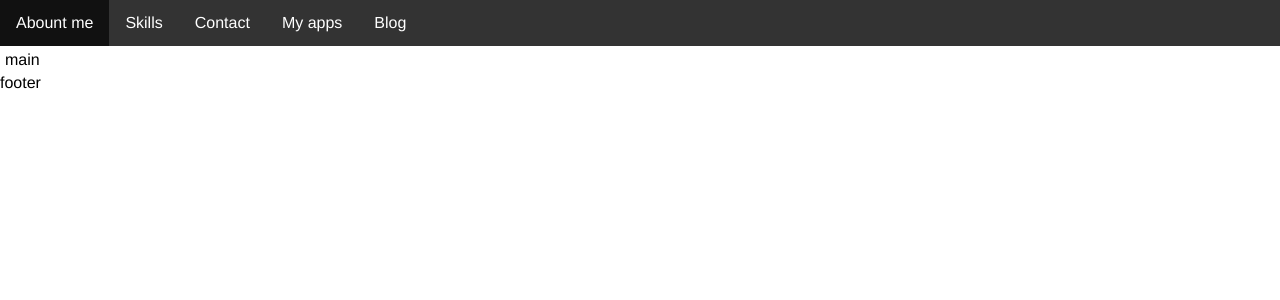
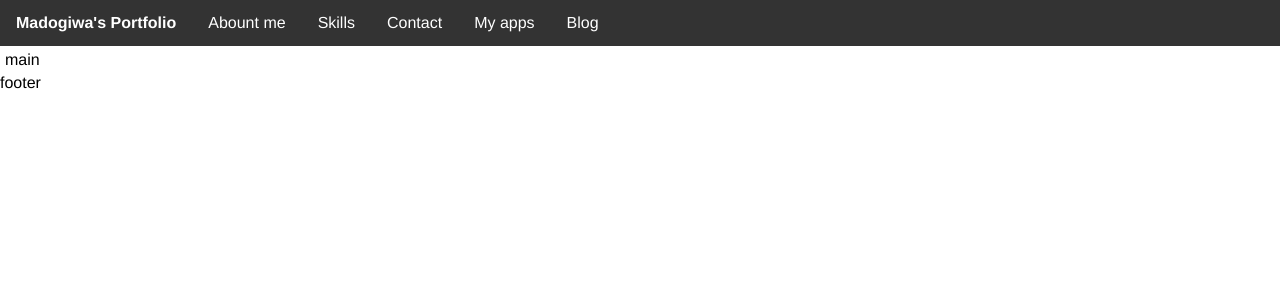
Before and after one commit to Madogiwa0124/portfolio, a Vue app: page / in a window 1280 px wide. Shown: the top 300 px of the page. Built offline with nearby package versions, Linux system fonts and the light colour scheme.

Commit message:
add brand to navbar component

```diff
--- a/src/components/Navbar.vue
+++ b/src/components/Navbar.vue
@@ -1,6 +1,9 @@
 <template>
   <div class="navbar">
     <ul class="navbar__list">
+      <li class="navbar__list--brand">
+        <a href="/">Madogiwa's Portfolio</a>
+      </li>
       <NavbarItem
         v-for="(item, index) in items"
         :key="index"
@@ -36,9 +39,21 @@ export default class Navbar extends Vue {
 </script>
 <style lang="scss" scoped>
   $bg-color: #333;
+  $brand-color: #FFFFFF;
 
   .navbar{
     .navbar__list {
+      .navbar__list--brand {
+        float: left;
+        a {
+          display: block;
+          color: $brand-color;
+          font-weight: bold;
+          text-align: center;
+          padding: 14px 16px;
+          text-decoration: none;
+        }
+      }
       list-style-type: none;
       margin: 0;
       padding: 0;
```
